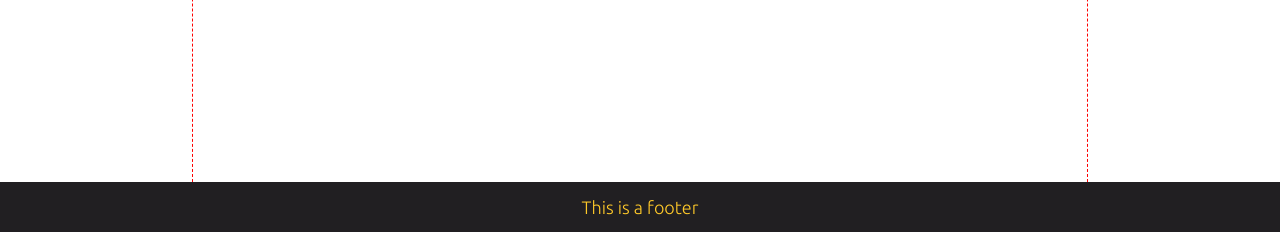
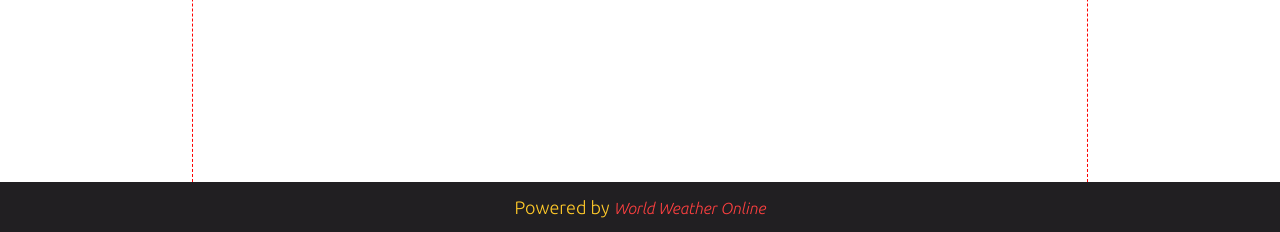
Before and after one commit to Code-Institute-Submissions/F1-weather-tracker-v2, a Django app: page / in a window 1280 px wide. Shown: the part 568-800 px from the top of the page. Run offline with Django 3.2, Linux system fonts and the light colour scheme.

Commit message:
feat: added API provider to footer

```diff
--- a/static/css/_footer.scss
+++ b/static/css/_footer.scss
@@ -4,7 +4,7 @@
   width: 100%;
   background-color: $cGray;
   color: $cYellow;
-  font-size: 2rem;
+  font-size: 1.8rem;
   min-height: 50px;
   justify-content: center;
 
@@ -13,5 +13,12 @@
     font-family: "Ubuntu", sans-serif;
     font-size: 1.8rem;
     font-weight: 300;
+
+    a {
+      font-size: 1.6rem;
+      font-style: italic;
+      color: $cRed;
+      text-decoration: none;
+    }
   }
 }
--- a/static/css/base.css
+++ b/static/css/base.css
@@ -193,7 +193,7 @@ body {
   width: 100%;
   background-color: #211F22;
   color: #FFC929;
-  font-size: 2rem;
+  font-size: 1.8rem;
   min-height: 50px;
   -webkit-box-pack: center;
       -ms-flex-pack: center;
@@ -205,6 +205,13 @@ body {
   font-family: "Ubuntu", sans-serif;
   font-size: 1.8rem;
   font-weight: 300;
+}
+
+#base-footer p a {
+  font-size: 1.6rem;
+  font-style: italic;
+  color: #FF4040;
+  text-decoration: none;
 }
 
 /* --- allauth templates --- */
--- a/templates/base.html
+++ b/templates/base.html
@@ -46,7 +46,8 @@
 
     <!-- Footer -->
     <footer id="base-footer" class="flex-col-ca">
-        <p>This is a footer</p>
+        <p>Powered by <a href="https://www.worldweatheronline.com/developer/" target=”_blank”>World Weather Online</a>
+        </p>
     </footer>
 
     {% block postloadjs %}
```
Also changed, not shown: 1 other file.
